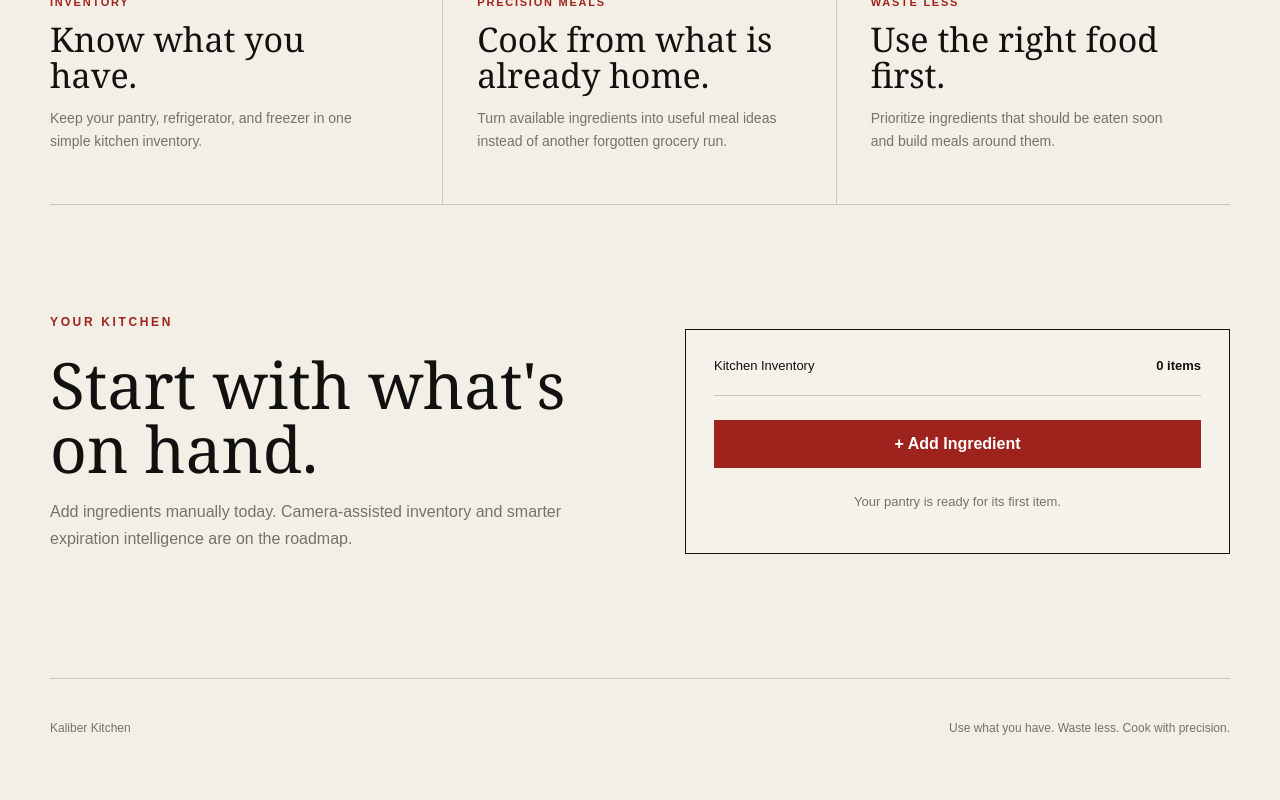
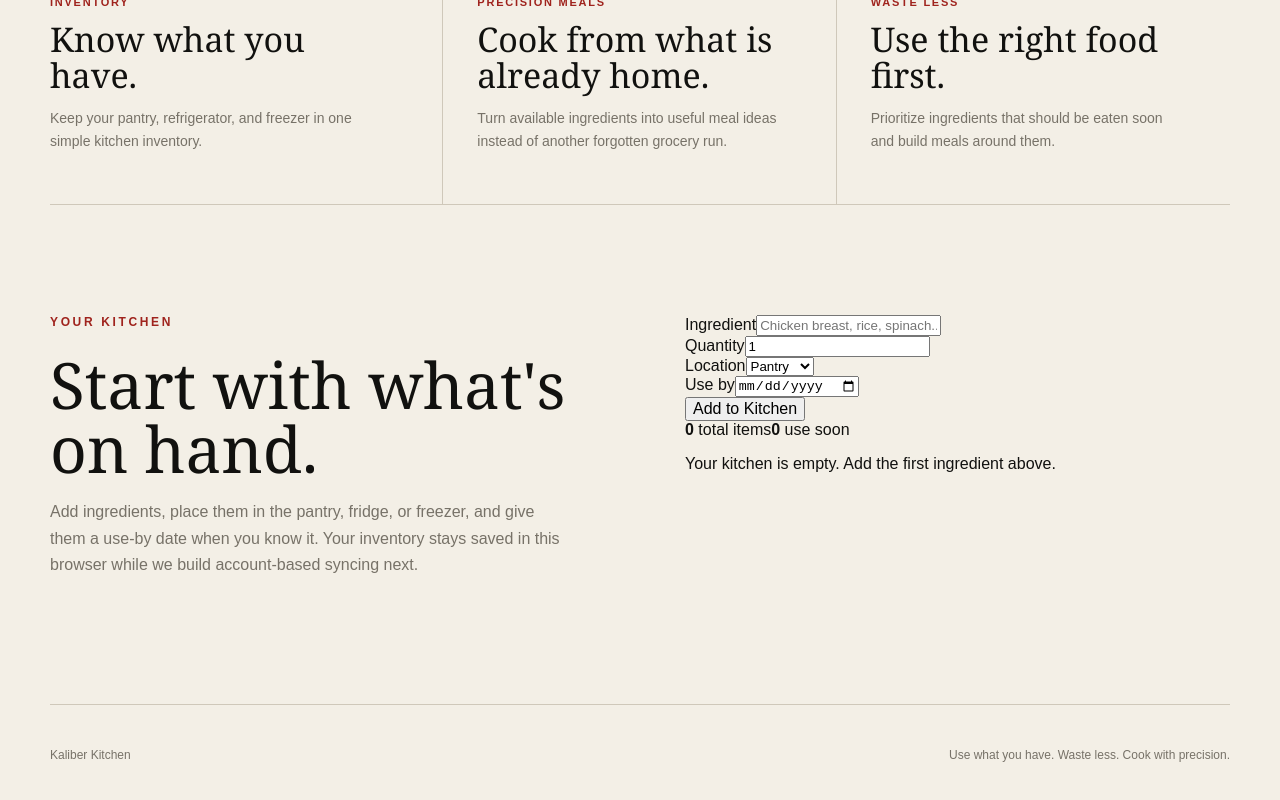
Before and after one commit to Kenneth-Parker/Kaliber-Kitchen, a Next.js app: page / in a window 1280 px wide. Shown: the part 1043-1843 px from the top of the page. Before the commit the page ends 1821 px from the top, so only its background shows below. Built offline with nearby package versions, Linux system fonts and the light colour scheme.

Commit message:
Connect inventory to main kitchen experience

```diff
--- a/src/app/page.tsx
+++ b/src/app/page.tsx
@@ -1,3 +1,5 @@
+import KitchenInventory from "@/components/KitchenInventory";
+
 const features = [
   {
     eyebrow: "Inventory",
@@ -53,16 +55,15 @@ export default function Home() {
       </section>
 
       <section className="kitchen shell" id="kitchen">
-        <div>
+        <div className="kitchenIntro">
           <p className="kicker">YOUR KITCHEN</p>
           <h2>Start with what&apos;s on hand.</h2>
-          <p>Add ingredients manually today. Camera-assisted inventory and smarter expiration intelligence are on the roadmap.</p>
+          <p>
+            Add ingredients, place them in the pantry, fridge, or freezer, and give them a use-by date when you know it.
+            Your inventory stays saved in this browser while we build account-based syncing next.
+          </p>
         </div>
-        <div className="inventoryPreview">
-          <div className="inventoryTop"><span>Kitchen Inventory</span><strong>0 items</strong></div>
-          <button type="button">+ Add Ingredient</button>
-          <p>Your pantry is ready for its first item.</p>
-        </div>
+        <KitchenInventory />
       </section>
 
       <footer className="shell footer">
```
